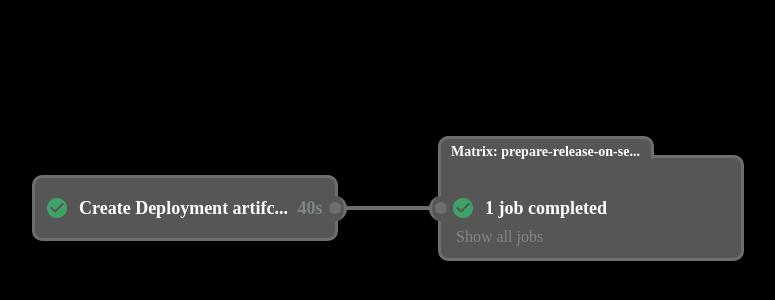
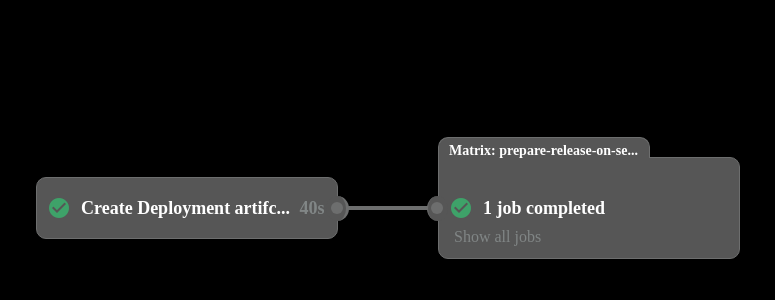
Before and after one commit to brunocoutinhooliveira/desafio_css, a plain HTML site: page index.html in a window 1280 px wide. Shown: the part 192-492 px from the top of the page, without its empty margins (252-1027 px from the left). Drawn offline with Linux system fonts and the light colour scheme.

Commit message:
Ajustes de borda

```diff
--- a/style.css
+++ b/style.css
@@ -41,7 +41,7 @@ strong {
     align-items: center;
     position: relative;
     background-color: rgb(86, 86, 86);
-    border: 3px solid rgb(109, 110, 110);
+    border: 1px solid rgb(109, 110, 110);
     border-radius: 10px;
     width: 300px;
     height: 60px;
@@ -90,7 +90,7 @@ strong {
     align-items: center;
     position: relative;
     background-color: rgb(86, 86, 86);
-    border: 3px solid rgb(109, 110, 110);
+    border: 1px solid rgb(109, 110, 110);
     border-top-right-radius: 10px;
     border-bottom-left-radius: 10px;
     border-bottom-right-radius: 10px;
@@ -105,7 +105,7 @@ strong {
     width: 20px;
     height: 25px;
     border-radius: 50%;
-    border-left: 3px solid rgb(109, 110, 110);
+    border-left: 1px solid rgb(109, 110, 110);
     background-color: rgb(86, 86, 86);
     left: -12px;
 
@@ -139,14 +139,14 @@ strong {
     position: absolute;
     width: 210px;
     height: 20px;
-    border-left: 3px solid rgb(109, 110, 110);
-    border-top: 3px solid rgb(109, 110, 110);
-    border-right: 3px solid rgb(109, 110, 110);
+    border-left: 1px solid rgb(109, 110, 110);
+    border-top: 1px solid rgb(109, 110, 110);
+    border-right: 1px solid rgb(109, 110, 110);
     background-color: rgb(86, 86, 86);
     border-top-left-radius: 10px;
     border-top-right-radius: 10px;
-    top: -22px;
-    left: -3px;
+    top: -21px;
+    left: -1px;
 }
 /* Rules for using icons as black on a light background. */
 .material-icons.md-green {
```
